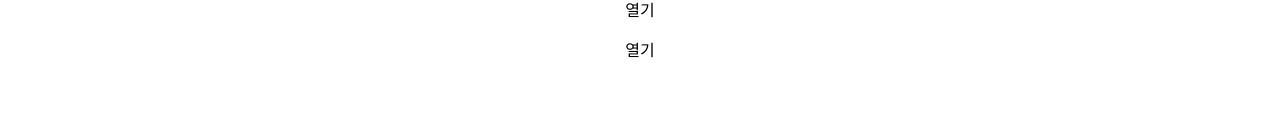
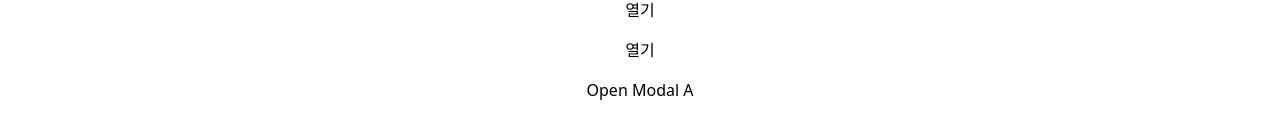
Before and after one commit to hotdog1004/ui-pattern-playground, a React (Vite) app: page / in a window 1280 px wide. Shown: the part 238-376 px from the top of the page. Built offline with nearby package versions, Linux system fonts and the light colour scheme.

Commit message:
feat: modal A 타입 추가

```diff
--- a/src/App.tsx
+++ b/src/App.tsx
@@ -1,10 +1,13 @@
+import { useState } from "react";
 import { ExampleUsedCustomHook } from "./ui/modal/ExampleUsedCustomHook";
 import { LocalStateModal } from "./ui/modal/LocalStateModal";
+import { ModalA } from "./ui/modal/ModalA";
 import { SlotExampleBasic } from "./ui/modal/SlotExampleBasic";
 import { FormTextField } from "./ui/textField/FormTextField";
 import { TextField } from "./ui/textField/TextField";
 
 function App() {
+  const [open, setOpen] = useState(false);
   return (
     <div className="flex flex-col gap-4 p-4">
       <TextField />
@@ -12,6 +15,10 @@ function App() {
       <LocalStateModal />
       <SlotExampleBasic />
       <ExampleUsedCustomHook />
+      <button onClick={() => setOpen(true)}>Open Modal A</button>
+      <ModalA open={open} onClose={() => setOpen(false)} title="Modal A">
+        <p>Modal A Content</p>
+      </ModalA>
     </div>
   );
 }
--- /dev/null
+++ b/src/ui/modal/ModalA.tsx
@@ -0,0 +1,18 @@
+import type { ReactNode } from "react";
+import { PortalModalShell } from "./PortalModalShell";
+
+type ModalAProps = {
+  open: boolean;
+  onClose: () => void;
+  title?: string;
+  children?: ReactNode;
+};
+export const ModalA = ({ open, onClose, title, children }: ModalAProps) => {
+  return (
+    <PortalModalShell open={open} onClose={onClose}>
+      {title && <h2>{title}</h2>}
+      <div>{children}</div>
+      <button onClick={onClose}>닫기</button>
+    </PortalModalShell>
+  );
+};
```
